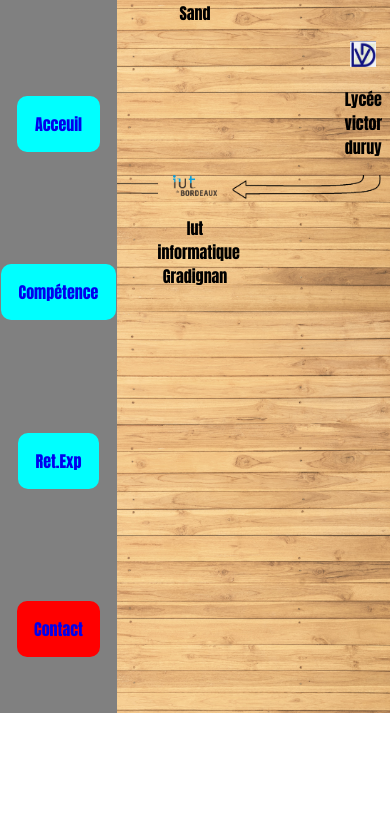
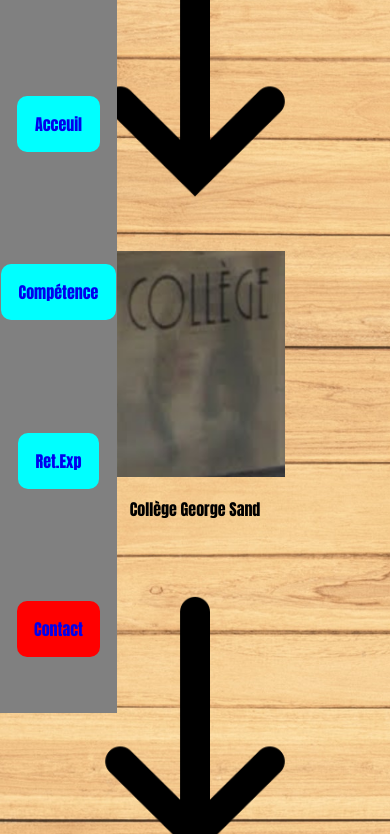
Before and after one commit to Adduolle/Portfolio, a plain HTML site: page Parcours.html in a window 390 px wide. Shown: the part 131-965 px from the top of the page. Before the commit the page ends 844 px from the top, so only its background shows below. Drawn offline with Linux system fonts and the light colour scheme.

Commit message:
parcours media query

```diff
--- a/Parcours.html
+++ b/Parcours.html
@@ -18,33 +18,34 @@
         <a href="Contact.html" class="bouton" id="contact"><p>Contact</p></a>
     </nav>
     <div id="Parcours-content">
+        <img src="img/fleche_bas.png" class="fleche-tel">
         <div class="ligne_droite">
-            <img src="img/fleche_droite.png" class="fleche normal">
+            <img src="img/fleche_droite.png" class="fleche-normal">
             <div class="school">
                 <a href="https://www.education.gouv.fr/annuaire/40120/roquefort/college/0400034v/college-george-sand.html"><img src="img/college.png" ></a>
                 <p>
                     Collège George Sand
                 </p>
             </div>
-            <img src="img/fleche_bas_droite.png">
+            <img src="img/fleche_bas_droite.png" class="fleche-normal">
         </div>
-
+        <img src="img/fleche_bas.png" class="fleche-tel">
         <div class="school_right">
             <a href="https://www.education.gouv.fr/annuaire/40002/mont-de-marsan/lycee/0400017b/lycee-victor-duruy.html"><img src="img/Lycée.png"></a>
             <p>
                 Lycée victor duruy
             </p>
         </div>
-
+        <img src="img/fleche_bas.png" class="fleche-tel">
         <div class="ligne_gauche">
-            <img src="img/fleche_gauche.png">
+            <img src="img/fleche_gauche.png" class="fleche-normal">
             <div class="school">
                 <a href="https://www.iut.u-bordeaux.fr/info/"><img src="img/iut.png"></a>
                 <p>
                     Iut informatique Gradignan
                 </p>
             </div>
-            <img src="img/fleche_bas_gauche.png">
+            <img src="img/fleche_bas_gauche.png" class="fleche-normal">
         </div>
     </div>
 </body>
--- a/Portfolio.css
+++ b/Portfolio.css
@@ -104,6 +104,7 @@ a:link{
     padding: 0.1em;
     background-color: black;
     color: white;
+    text-align: center;
 }
 .text-retex{
     width: 44%;
@@ -188,6 +189,9 @@ p{
     height: 10%;
     text-align: center;
 }
+.fleche-tel{
+    display: none;
+}
 /*contact*/
 #contacte{
     display: flex;
@@ -231,11 +235,11 @@ p{
 }
 #Contact-content > img{
     margin-left: 10%;
-    margin-top: 7%;
-    margin-bottom: 7%;
+    align-self: center;
     width: 20%;
     height: 20%;
 }
+
 /*pour télephone*/
 @media screen and (max-width: 480px) {
     nav{
@@ -299,10 +303,36 @@ p{
         margin: 0;
     }
     #lien img{
-        width: 30%;
+        width: 10%;
     }
     #lien{
         padding: 0;
         border-radius: 5em;
     }
+    /*parcours*/
+    .fleche-normal{
+        display: none;
+    }
+    .school_right{
+        margin: 0;
+        width: 100%;
+        display: flex;
+        justify-content: center;
+    }
+    .school_right img{
+        width: 10%;
+    }
+    .ligne_droite{
+        justify-content: center;
+    }
+    .ligne_gauche{
+        justify-content: center;
+    }
+    .school{
+        width: 80%;
+    }
+    .fleche-tel{
+        width:100%;
+        display: block;
+    }
 }
```
Also changed, not shown: Ret.exp.html (+1 -1 lines), img/Graphe.png (added), img/fleche_bas.png (added).
